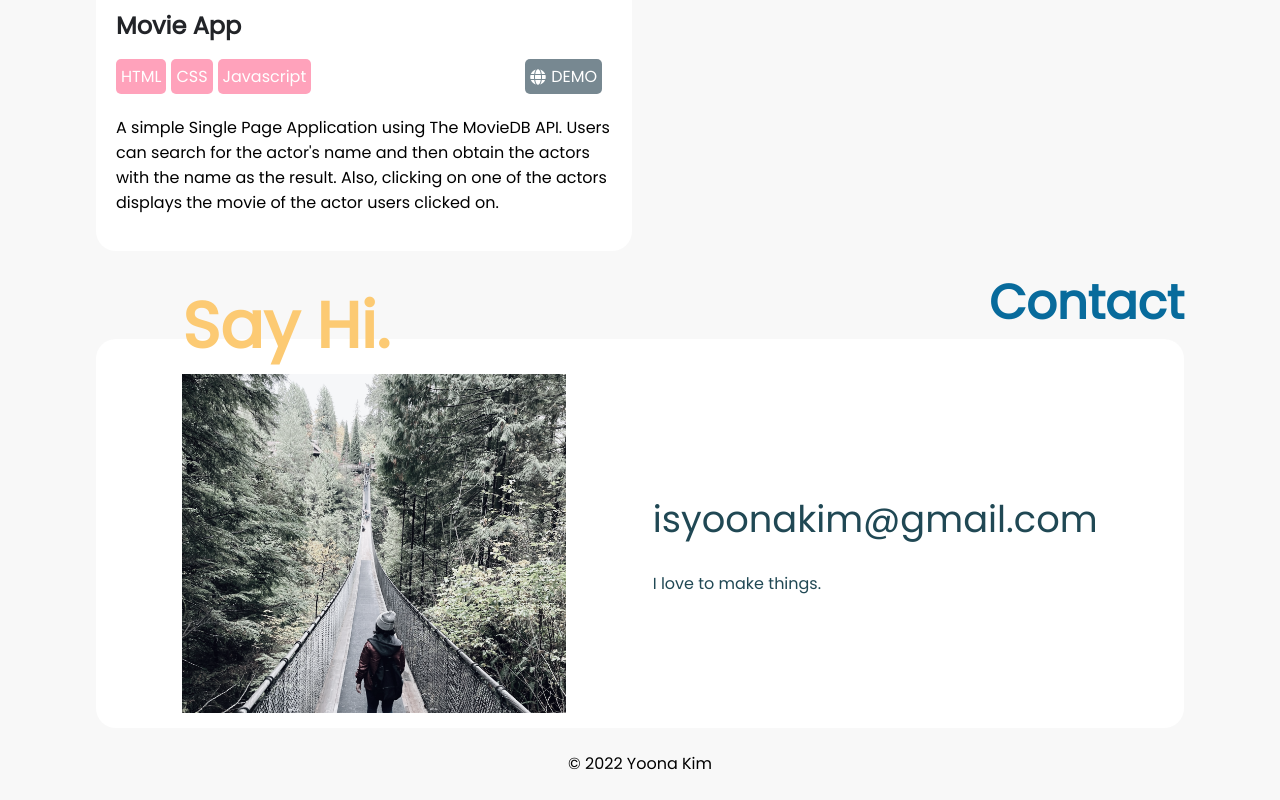
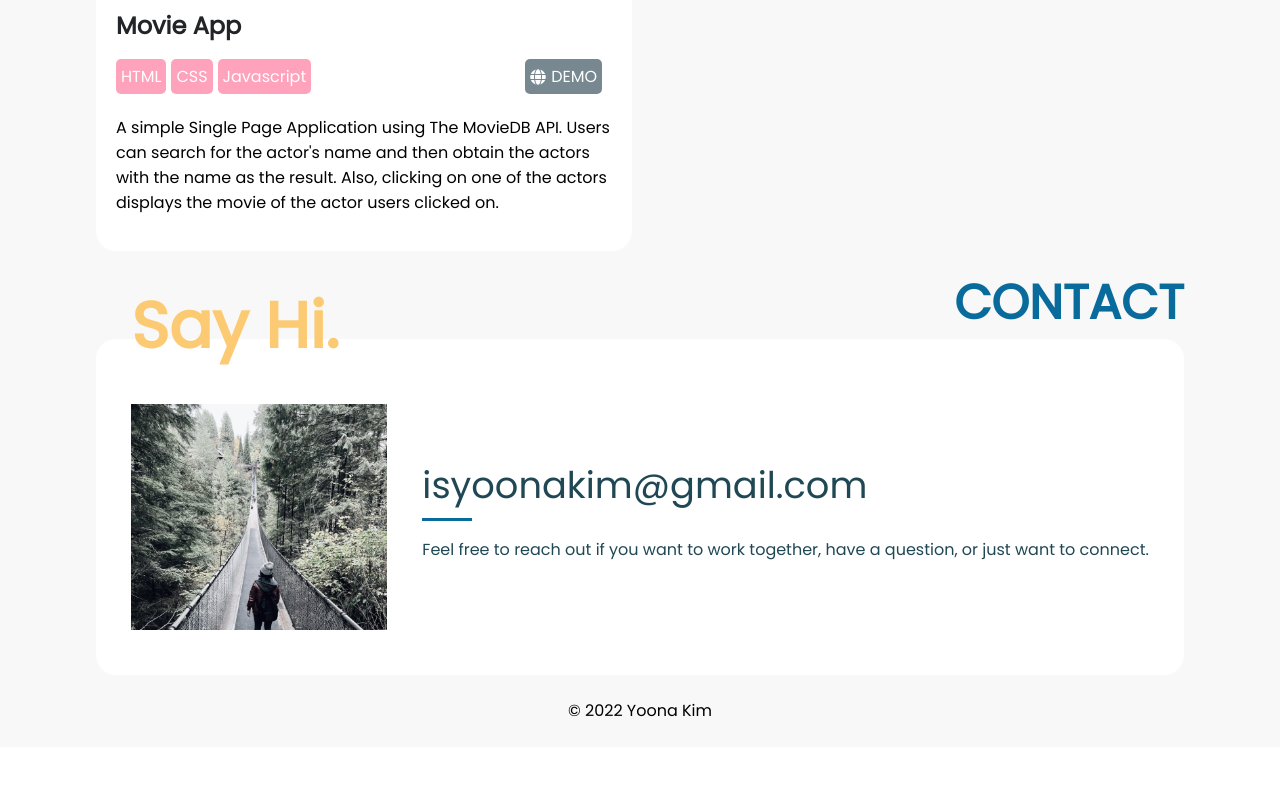
Before and after one commit to kim00432/portfolio, a React (Create React App) app: page / in a window 1280 px wide. Shown: the part 2672-3472 px from the top of the page. After the commit the page ends 3419 px from the top, so only its background shows below. Built offline with nearby package versions, Linux system fonts and the light colour scheme.

Commit message:
Update contact section

```diff
--- a/src/components/Contact/Contact.js
+++ b/src/components/Contact/Contact.js
@@ -6,7 +6,7 @@ export default function Contact() {
     return (
         <div className="contact">
             <div className="section_header">
-                <label className="section_title">Contact</label>
+                <label className="section_title">CONTACT</label>
             </div>
             <div className="contact_container">
                 <div className="contact_inside_container">
@@ -16,7 +16,7 @@ export default function Contact() {
                 <div className="contact_inside_container2">
                     <div className="contact_email">isyoonakim@gmail.com</div>
                     <hr className='contact_line'></hr>
-                    <div className="contact_text">I love to make things.</div>
+                    <div className="contact_text">Feel free to reach out if you want to work together, have a question, or just want to connect.</div>
                 </div>
             </div>
         </div>
--- a/src/components/Contact/contact.css
+++ b/src/components/Contact/contact.css
@@ -3,9 +3,10 @@
 }
 
 .contact_photo {
-  width: 30vw;
+  width: 20vw;
   filter: grayscale(70%);
   object-fit: contain;
+  padding: 30px 0;
 }
 
 .contact_container {
@@ -26,6 +27,10 @@
   position: relative;
 }
 
+.contact_inside_container2 {
+  margin: 0 0 15px 0;
+}
+
 .contact_hi {
   position: absolute;
   margin-top: -6rem;
@@ -44,7 +49,7 @@
   margin-bottom: 1rem;
   border: none;
   height: 3px;
-  background-color: white;
+  background-color: #086b9c;
 }
 
 @media only screen and (max-width: 850px) {
@@ -69,7 +74,7 @@
   }
 
   .contact_photo {
-    width: 80vw;
+    width: 65vw;
   }
   .contact_email {
     font-size: 1.5rem;
```
